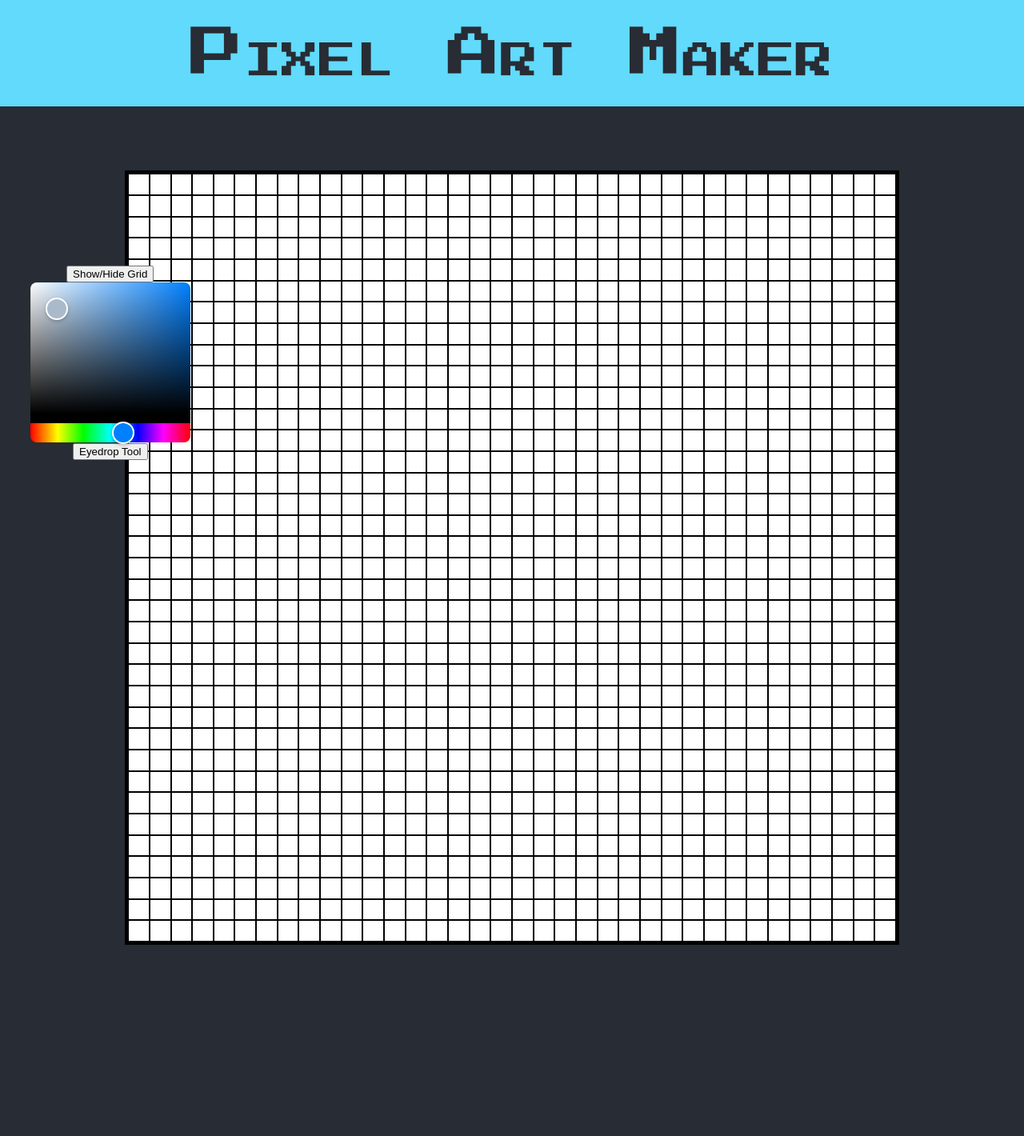
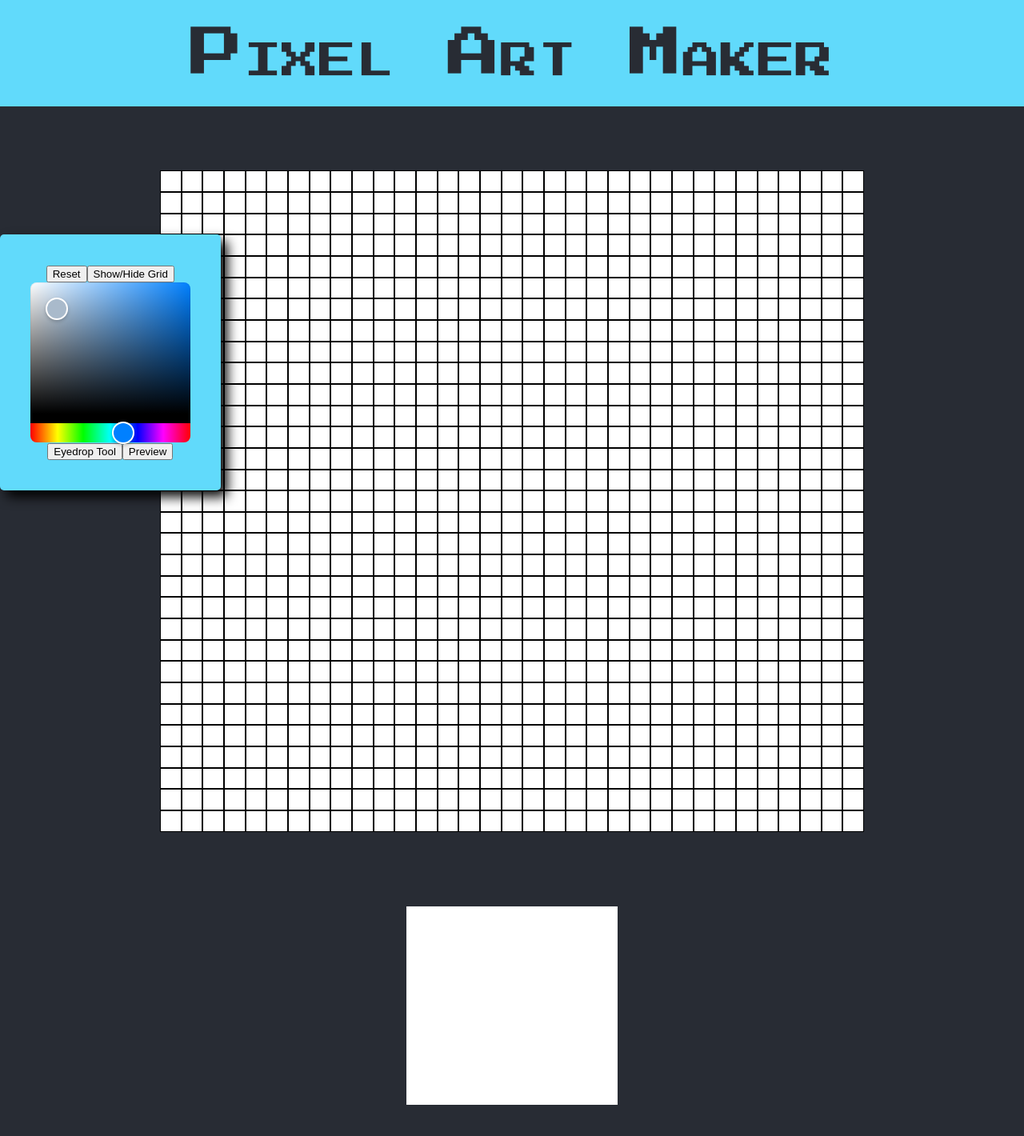
Before and after one commit to cjherte1/pixelart, a React (Create React App) app: page / in a window 1280 px wide. Shown: the top 1420 px of the page at 80% size. Before the commit the page ends 1261 px from the top, so only its background shows below. Built offline with nearby package versions, Linux system fonts and the light colour scheme.

Commit message:
added reset button, preview button in progress

```diff
--- a/src/App.css
+++ b/src/App.css
@@ -16,6 +16,7 @@ body {
   font-family: "Press Start 2P", cursive;
   font-size: 50pt;
   color: #282c34;
+  min-width: max-content;
 }
 
 .PickerContainer {
@@ -25,14 +26,24 @@ body {
   z-index: 1;
   padding: 1cm;
   margin-top: 20vh;
+  background-color: #61dafb;
+  border-radius: 5px;
+  box-shadow: 8px 8px 15px black;
 }
 
 .Canvas {
   margin: auto;
-  padding: 0.25em;
-  background-color: black;
-  height: 60em;
-  width: 60em;
+  height: 52.5em;
+  width: 55.5em;
+  margin-top: 5em;
+  margin-bottom: 5em;
+  line-height: 0;
+}
+
+.smallCanvas {
+  margin: auto;
+  height: 16.5em;
+  width: 16.5em;
   margin-top: 5em;
   margin-bottom: 5em;
   line-height: 0;
--- a/src/App.js
+++ b/src/App.js
@@ -2,6 +2,7 @@ import "./App.css";
 import MyBox from "./MyBox.js";
 import React, { useState } from "react";
 import { HexColorPicker } from "react-colorful";
+import PreviewBox from "./PreviewBox.js";
 
 function App() {
   const [color, setColor] = useState("#aabbcc");
@@ -10,9 +11,12 @@ function App() {
   const [isEyedropper, setIsEyedropper] = useState(false);
 
   var boxes = [];
-  for (var i = 0; i < 1296; ++i) {
+  var previewboxes = [];
+  var colors = Array(1024).fill("blue");
+  for (let i = 0; i < 1023; ++i) {
     boxes.push(
       <MyBox
+        id={i}
         onClick={isEyedropper ? getColor : handleClick}
         onMouseEnter={handleHover}
         onMouseLeave={handleHover}
@@ -20,8 +24,14 @@ function App() {
     );
   }
 
+  for (let i = 0; i < 1023; ++i) {
+    previewboxes.push(<PreviewBox id={i + 2000} color={colors[i]} />);
+  }
+
   function handleClick(e) {
     e.target.style.backgroundColor = color;
+    var num = e.target.id;
+    colors[num] = color;
   }
 
   function handleHover(e) {
@@ -37,7 +47,9 @@ function App() {
 
   function gridHandler(e) {
     for (let a of document.getElementsByClassName("MyBox")) {
-      hasBorder ? (a.style.borderWidth = "0") : (a.style.borderWidth = "0.1em");
+      hasBorder
+        ? (a.style.borderWidth = "0")
+        : (a.style.borderWidth = "0.05em");
     }
     hasBorder ? setHasBorder(false) : setHasBorder(true);
   }
@@ -57,10 +69,25 @@ function App() {
     setIsEyedropper(true);
   }
 
+  function resetHandler(e) {
+    for (let a of document.getElementsByClassName("MyBox")) {
+      a.style.backgroundColor = "white";
+    }
+  }
+
+  function handlePreview(b) {
+    for (let a of document.getElementsByClassName("PreviewBox")) {
+      a.style.backgroundColor = "gray";
+    }
+  }
+
   return (
     <div className="App">
       <div className="Banner"> Pixel Art Maker </div>
       <div className="PickerContainer">
+        <button className="resetButton" onClick={resetHandler}>
+          Reset
+        </button>
         <button className="gridButton" onClick={gridHandler}>
           Show/Hide Grid
         </button>
@@ -68,8 +95,12 @@ function App() {
         <button className="eyedropButton" onClick={eyedropHandler}>
           Eyedrop Tool
         </button>
+        <button className="previewButton" onClick={handlePreview}>
+          Preview
+        </button>
       </div>
       <div className="Canvas">{boxes}</div>
+      <div className="smallCanvas">{previewboxes}</div>
     </div>
   );
 }
--- a/src/MyBox.css
+++ b/src/MyBox.css
@@ -1,7 +1,7 @@
 .MyBox {
   height: 2em;
   width: 2em;
-  border: 0.1em solid black;
+  border: 0.05em solid black;
   background-color: white;
   cursor: pointer;
 }
--- a/src/MyBox.js
+++ b/src/MyBox.js
@@ -1,8 +1,9 @@
 import "./MyBox.css";
 
-function MyBox({ color, onClick, onMouseEnter, onMouseLeave }) {
+function MyBox({ id, color, onClick, onMouseEnter, onMouseLeave }) {
   return (
     <button
+      id={id}
       className="MyBox"
       background-color={color}
       onClick={onClick}
--- /dev/null
+++ b/src/PreviewBox.css
@@ -0,0 +1,6 @@
+.PreviewBox {
+  height: 0.5em;
+  width: 0.5em;
+  background-color: white;
+  display: inline-block;
+}
--- /dev/null
+++ b/src/PreviewBox.js
@@ -0,0 +1,7 @@
+import "./PreviewBox.css";
+
+function PreviewBox({ id, color }) {
+  return <div id={id} className="PreviewBox" background-color={color} />;
+}
+
+export default PreviewBox;
```
